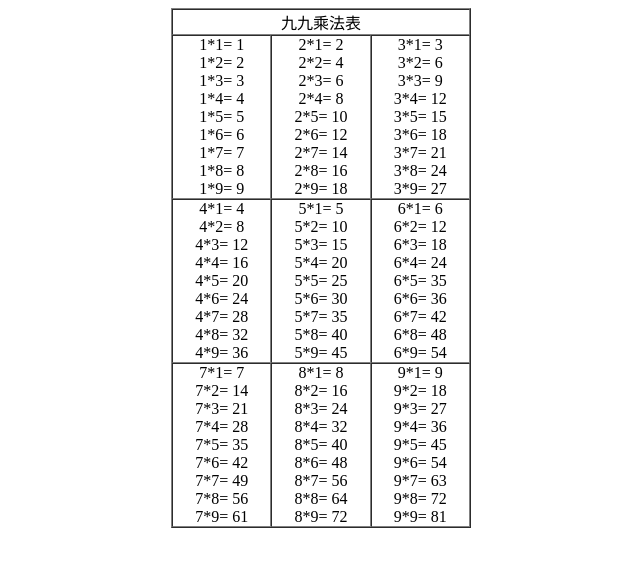
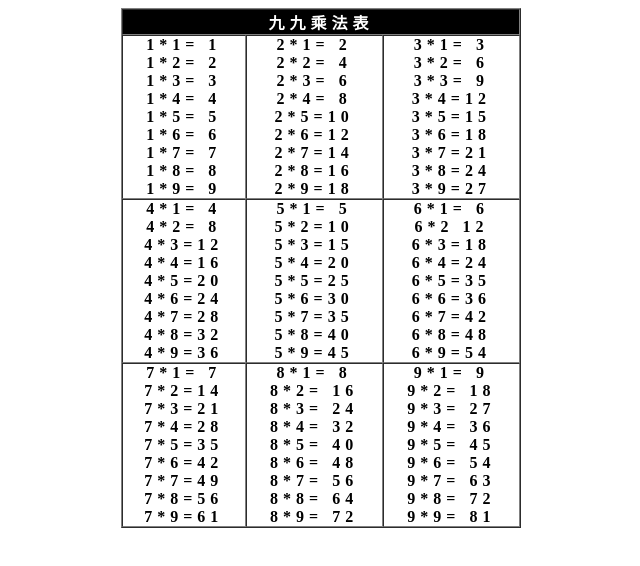
Before and after one commit to Peiyu1202/3411007060, a plain HTML site: page 00.html in a window 1280 px wide. Shown: the whole page, without its empty margins (319-959 px from the left). Drawn offline with Linux system fonts and the light colour scheme.

Commit message:
5/31加分

```diff
--- a/00.html
+++ b/00.html
@@ -5,19 +5,35 @@
     <meta http-equiv="X-UA-Compatible" content="IE=edge">
     <meta name="viewport" content="width=device-width, initial-scale=1.0">
     <title>Document</title>
+    <style type="text/css">
+        body{
+            font-weight: bold;
+
+        }
+        table{
+            font: size 14px;
+            vertical-align: bottom;
+            text-align: center;
+            margin: 0 auto;
+        }
+        td{
+            letter-spacing:5px
+
+
+        }
+
+    </style>
 </head>
-<style>
-/* 粗體 */
-    font-weight: bold;
-</style>
-<div class="font_style font_weight font-size font-family">
+
+
 <body>
-    <table border="1" width="300" cellpadding="0" cellspacing="0" align="center">
+
+    <table border="1" width="400" cellpadding="0" cellspacing="0" align="center" >
         <tr>
-           <td colspan="3" align="CENTER">九九乘法表</td>
+           <td colspan="3" align="center" bgcolor="#000" style="color:#fff">九九乘法表</td>
        </tr>
         <tr>
-           <td align="CENTER">
+           <td align="center" >
                1*1= 1<br>
                1*2= 2<br>
                1*3= 3<br>
@@ -28,71 +44,78 @@
                1*8= 8<br>
                1*9= 9
            </td>
-           <td align="CENTER">2*1= 2<br>
+           <td >
+               2*1= 2<br>
                2*2= 4<br>
                2*3= 6<br>
                2*4= 8<br>
-               2*5= 10<br>
-               2*6= 12<br>
-               2*7= 14<br>
-               2*8= 16<br>
-               2*9= 18
+               2*5=10<br>
+               2*6=12<br>
+               2*7=14<br>
+               2*8=16<br>
+               2*9=18
            </td>
-           <td align="CENTER">3*1= 3 <br>
+           <td >
+               3*1= 3 <br>
                3*2= 6 <br>
                3*3= 9 <br>
-               3*4= 12 <br>
-               3*5= 15 <br>
-               3*6= 18 <br>
-               3*7= 21 <br>
-               3*8= 24 <br>
-               3*9= 27
+               3*4=12 <br>
+               3*5=15 <br>
+               3*6=18 <br>
+               3*7=21 <br>
+               3*8=24 <br>
+               3*9=27
            </td>
        </tr>
        <tr>
-           <td align="CENTER">4*1= 4<br>
+           <td  >
+               4*1= 4<br>
                4*2= 8<br>
-               4*3= 12<br>
-               4*4= 16<br>
-               4*5= 20<br>
-               4*6= 24<br>
-               4*7= 28<br>
-               4*8= 32<br>
-               4*9= 36
+               4*3=12<br>
+               4*4=16<br>
+               4*5=20<br>
+               4*6=24<br>
+               4*7=28<br>
+               4*8=32<br>
+               4*9=36
            </td>
-           <td align="CENTER">5*1= 5<br>
-               5*2= 10<br>
-               5*3= 15<br>
-               5*4= 20<br>
-               5*5= 25<br>
-               5*6= 30<br>
-               5*7= 35<br>
-               5*8= 40<br>
-               5*9= 45
+           <td >
+               5*1= 5<br>
+               5*2=10<br>
+               5*3=15<br>
+               5*4=20<br>
+               5*5=25<br>
+               5*6=30<br>
+               5*7=35<br>
+               5*8=40<br>
+               5*9=45
            </td>
-           <td align="CENTER">6*1= 6<br>
-            6*2= 12<br>
-            6*3= 18<br>
-            6*4= 24<br>
-            6*5= 35<br>
-            6*6= 36<br>
-            6*7= 42<br>
-            6*8= 48<br>
-            6*9= 54
+           <td >
+             6*1= 6<br>
+             6*2 12<br>
+             6*3=18<br>
+             6*4=24<br>
+             6*5=35<br>
+             6*6=36<br>
+             6*7=42<br>
+             6*8=48<br>
+             6*9=54
         </td>
        </tr>
        <tr>
-           <td align="CENTER">7*1= 7<br>
-               7*2= 14<br>
-               7*3= 21<br>
-               7*4= 28<br>
-               7*5= 35<br>
-               7*6= 42<br>
-               7*7= 49<br>
-               7*8= 56<br>
-               7*9= 61
+           <td>
+               7*1= 7<br >
+               7*2=14<br >
+               7*3=21<br>
+               7*4=28<br>
+               7*5=35<br>
+               7*6=42<br>
+               7*7=49<br>
+               7*8=56<br>
+               7*9=61
            </td>
-           <td align="CENTER">8*1= 8<br>
+           <td >
+               8*1= 8 <br>
                8*2= 16<br>
                8*3= 24<br>
                8*4= 32<br>
@@ -102,7 +125,8 @@
                8*8= 64<br>
                8*9= 72
            </td>
-           <td align="CENTER">9*1= 9<br>
+           <td>
+               9*1=  9<br>
                9*2= 18<br>
                9*3= 27<br>
                9*4= 36<br>
@@ -114,6 +138,5 @@
            </td>
        </tr>
    </table>
-</div>
 </body>
 </html>
```
